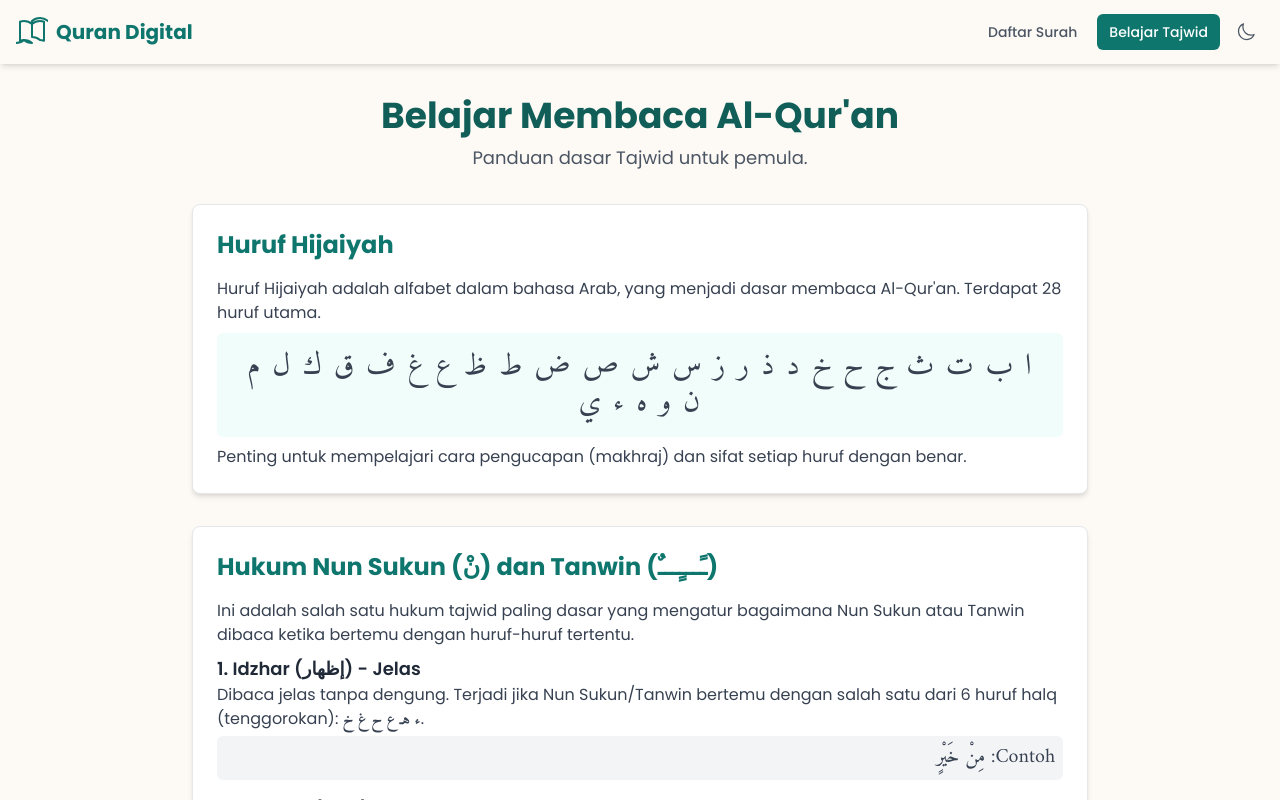
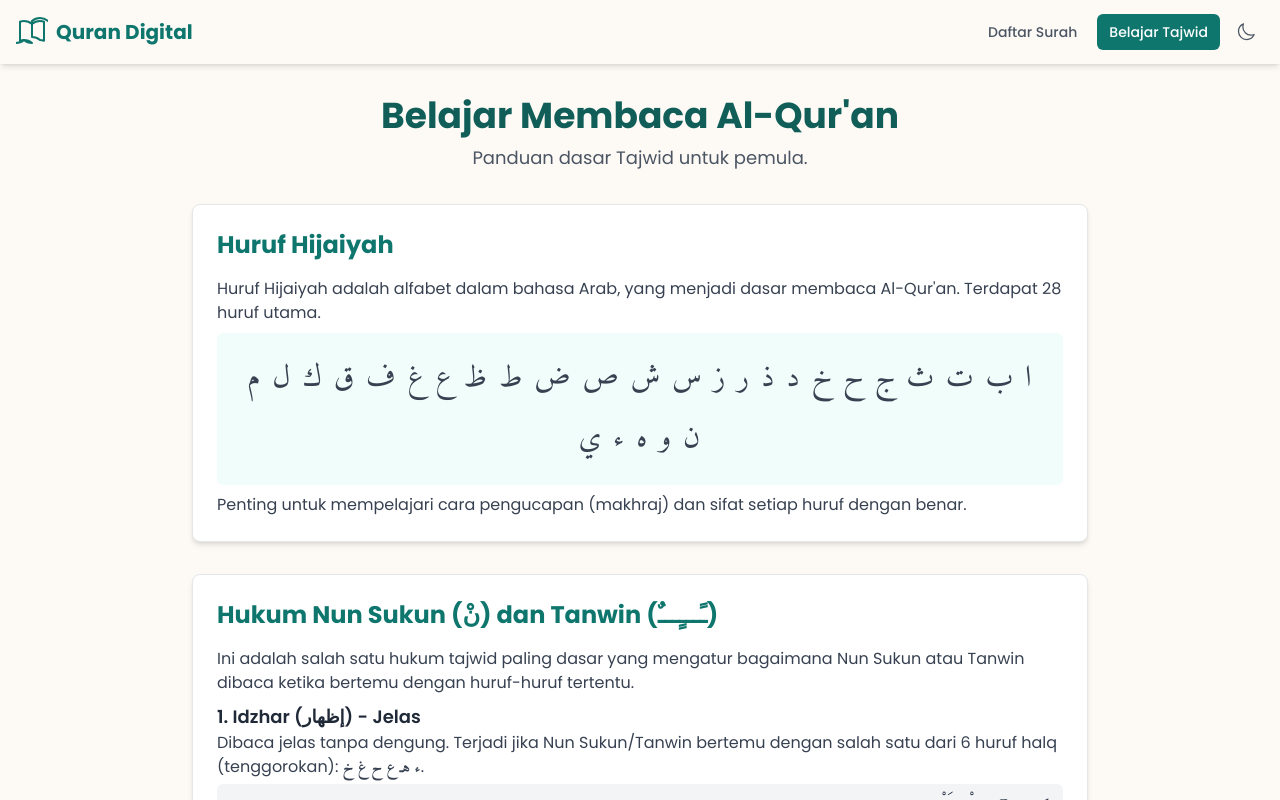
Before and after one commit to rheynz/alquran-online, a React (Vite) app: page / in a window 1280 px wide. Both pictures are taken after a click on the button "Belajar Tajwid". Shown: the top 800 px of the page. Built offline with nearby package versions, Linux system fonts and the light colour scheme; no server answers.

Commit message:
update jarak baca

```diff
--- a/components/SurahCard.tsx
+++ b/components/SurahCard.tsx
@@ -23,7 +23,7 @@ export const SurahCard: React.FC<SurahCardProps> = ({ surah, onClick }) => {
         </div>
       </div>
       <div className="text-right">
-        <p className="font-amiri text-xl font-bold text-primary-700 dark:text-primary-400">{surah.name}</p>
+        <p className="font-amiri text-xl font-bold text-primary-700 dark:text-primary-400 leading-relaxed">{surah.name}</p>
         <p className="text-sm text-gray-500 dark:text-gray-400">{surah.numberOfAyahs} Ayat</p>
       </div>
     </div>
--- a/components/SurahDetailPage.tsx
+++ b/components/SurahDetailPage.tsx
@@ -155,14 +155,14 @@ export const SurahDetailPage: React.FC<SurahDetailPageProps> = ({ surahNumber, o
   const decreaseFontSize = () => setFontSize(s => Math.max(s - 2, 12));
 
   const fontStyles = {
-    arabic: { fontSize: `${fontSize * 1.75}px`, lineHeight: `${fontSize * 2.8}px` },
+    arabic: { fontSize: `${fontSize * 1.75}px`, lineHeight: `${fontSize * 3.2}px` },
     translation: { fontSize: `${fontSize}px` },
     transliteration: { fontSize: `${fontSize-2}px`}
   };
 
   const SurahHeader = () => (
     <div className="bg-white dark:bg-gray-800 p-6 rounded-lg shadow-lg border border-gray-200 dark:border-gray-700 mb-8 text-center space-y-4">
-        <h1 className="text-4xl font-amiri font-bold text-primary-800 dark:text-primary-300">{surahData?.name}</h1>
+        <h1 className="text-4xl font-amiri font-bold text-primary-800 dark:text-primary-300 leading-relaxed">{surahData?.name}</h1>
         <h2 className="text-2xl font-semibold text-gray-700 dark:text-gray-300">{surahData?.englishName}</h2>
         <p className="text-gray-500 dark:text-gray-400">{surahData?.englishNameTranslation}</p>
         <div className="flex justify-center items-center space-x-4 text-sm text-gray-600 dark:text-gray-400">
--- a/components/TajwidPage.tsx
+++ b/components/TajwidPage.tsx
@@ -19,7 +19,7 @@ export const TajwidPage: React.FC = () => {
             <TajwidCard title="Huruf Hijaiyah">
                 <p>Huruf Hijaiyah adalah alfabet dalam bahasa Arab, yang menjadi dasar membaca Al-Qur'an. Terdapat 28 huruf utama.</p>
                 <div dir="rtl" className="font-amiri text-3xl tracking-wider text-center bg-primary-50 dark:bg-gray-700 p-4 rounded-md">
-                    <p>
+                    <p className="leading-loose">
                         ا ب ت ث ج ح خ د ذ ر ز س ش ص ض ط ظ ع غ ف ق ك ل م ن و ه ء ي
                     </p>
                 </div>
@@ -33,7 +33,7 @@ export const TajwidPage: React.FC = () => {
                     <div>
                         <h4 className="font-semibold text-lg text-gray-800 dark:text-gray-200">1. Idzhar (إظهار) - Jelas</h4>
                         <p>Dibaca jelas tanpa dengung. Terjadi jika Nun Sukun/Tanwin bertemu dengan salah satu dari 6 huruf halq (tenggorokan): <span dir="rtl" className="font-amiri font-bold">ء هـ ع ح غ خ</span>.</p>
-                        <p className="mt-1 p-2 bg-gray-100 dark:bg-gray-700 rounded-md font-amiri text-xl" dir="rtl">Contoh: مِنْ خَيْرٍ</p>
+                        <p className="mt-1 p-2 bg-gray-100 dark:bg-gray-700 rounded-md font-amiri text-xl leading-relaxed" dir="rtl">Contoh: مِنْ خَيْرٍ</p>
                     </div>
                     <div>
                         <h4 className="font-semibold text-lg text-gray-800 dark:text-gray-200">2. Idgham (إدغام) - Melebur</h4>
@@ -46,12 +46,12 @@ export const TajwidPage: React.FC = () => {
                     <div>
                         <h4 className="font-semibold text-lg text-gray-800 dark:text-gray-200">3. Iqlab (إقلاب) - Mengganti</h4>
                         <p>Mengganti suara Nun Sukun/Tanwin menjadi suara Mim (م) disertai dengung. Terjadi jika bertemu huruf <span dir="rtl" className="font-amiri font-bold">ب</span>.</p>
-                        <p className="mt-1 p-2 bg-gray-100 dark:bg-gray-700 rounded-md font-amiri text-xl" dir="rtl">Contoh: مِنْ بَعْدِ</p>
+                        <p className="mt-1 p-2 bg-gray-100 dark:bg-gray-700 rounded-md font-amiri text-xl leading-relaxed" dir="rtl">Contoh: مِنْ بَعْدِ</p>
                     </div>
                     <div>
                         <h4 className="font-semibold text-lg text-gray-800 dark:text-gray-200">4. Ikhfa' (إخفاء) - Samar</h4>
                         <p>Menyamarkan suara Nun Sukun/Tanwin dengan dengung. Terjadi jika bertemu dengan 15 huruf sisa selain huruf-huruf di atas.</p>
-                         <p className="mt-1 p-2 bg-gray-100 dark:bg-gray-700 rounded-md font-amiri text-xl" dir="rtl">Contoh: إِنْسَانٌ</p>
+                         <p className="mt-1 p-2 bg-gray-100 dark:bg-gray-700 rounded-md font-amiri text-xl leading-relaxed" dir="rtl">Contoh: إِنْسَانٌ</p>
                     </div>
                 </div>
             </TajwidCard>
```
